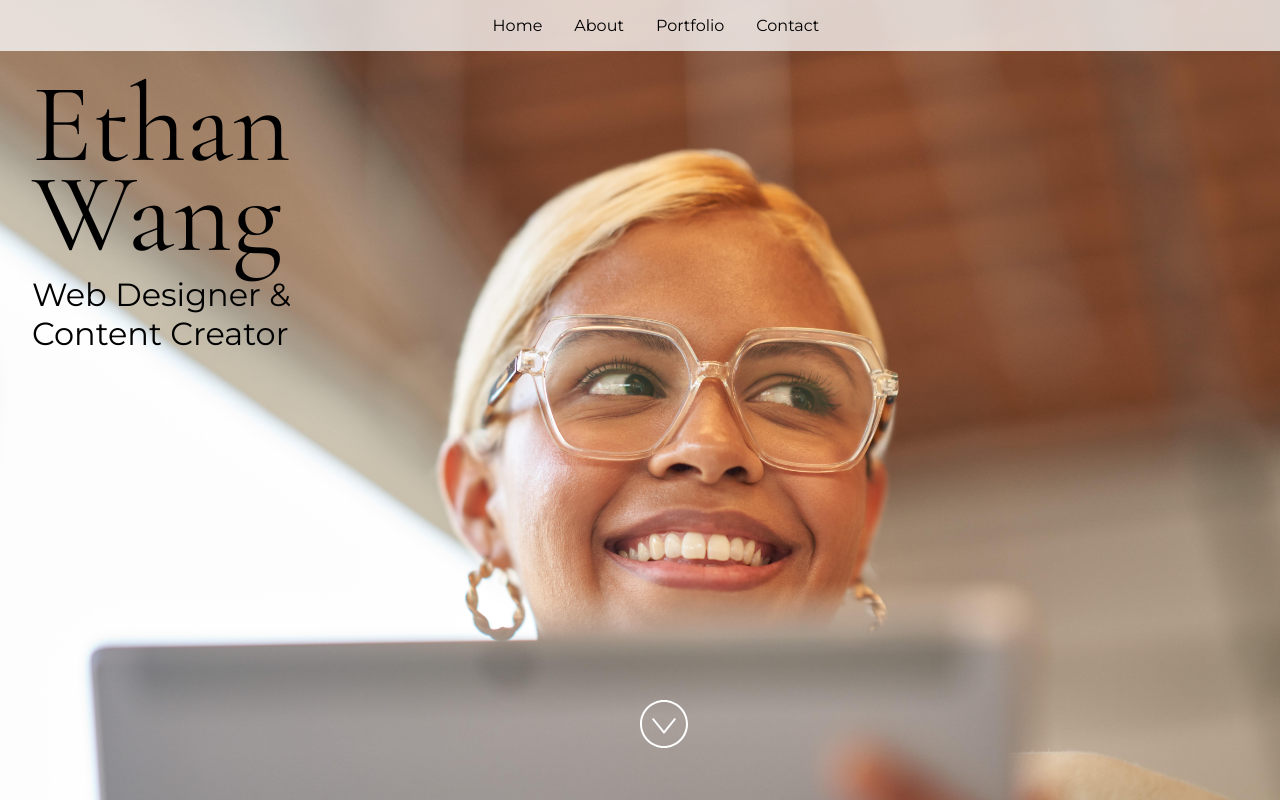
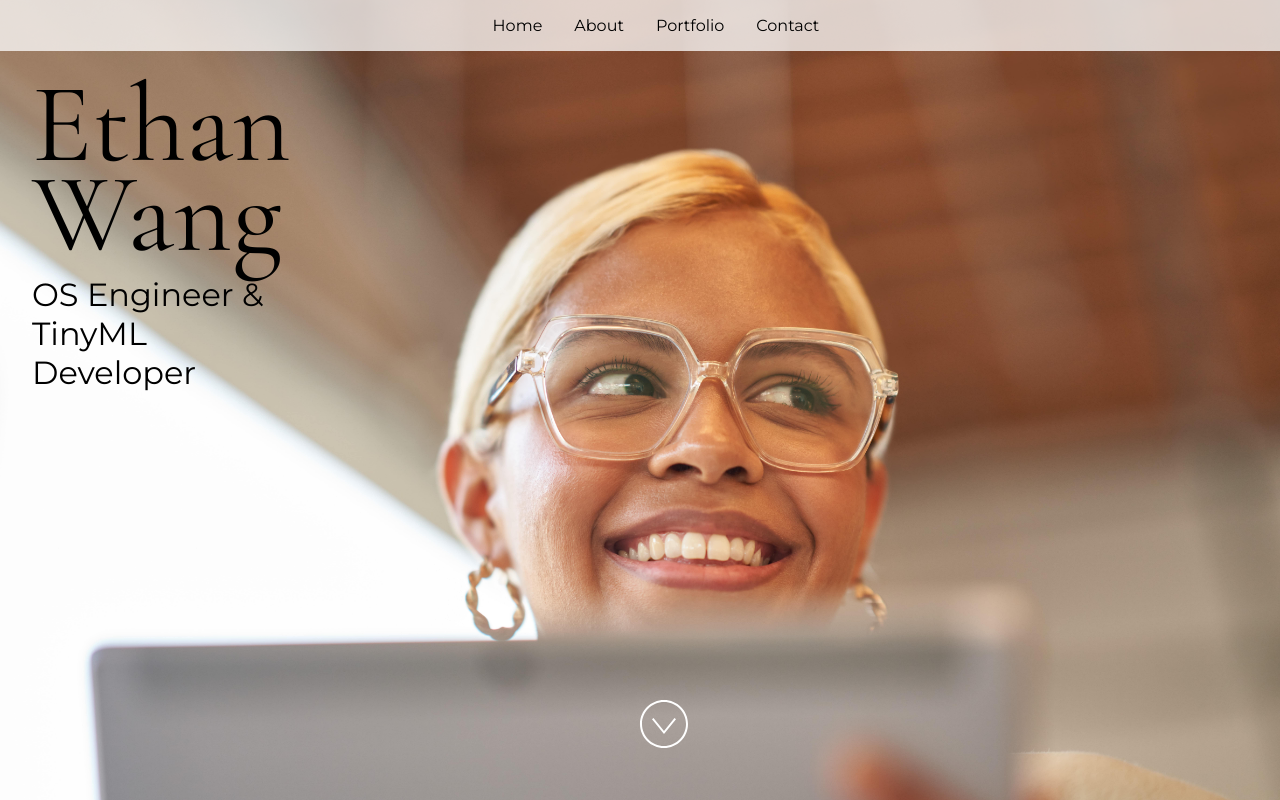
Before and after one commit to artwalker/artwalker-website, a React (Vite) app: page / in a window 1280 px wide. Built offline with nearby package versions, Linux system fonts and the light colour scheme.

Commit message:
Update siteProps in App.jsx

```diff
--- a/src/App.jsx
+++ b/src/App.jsx
@@ -26,7 +26,8 @@ import "./styles.css";
 const siteProps = {
   //name: "Alexandrie Grenier",
   name: "Ethan Wang",
-  title: "Web Designer & Content Creator",
+  //title: "Web Designer & Content Creator",
+  title: "OS Engineer & TinyML Developer",
   // email: "alex@example.com",
   email: "xinxingwang@acm.com",
   //gitHub: "microsoft",
```
